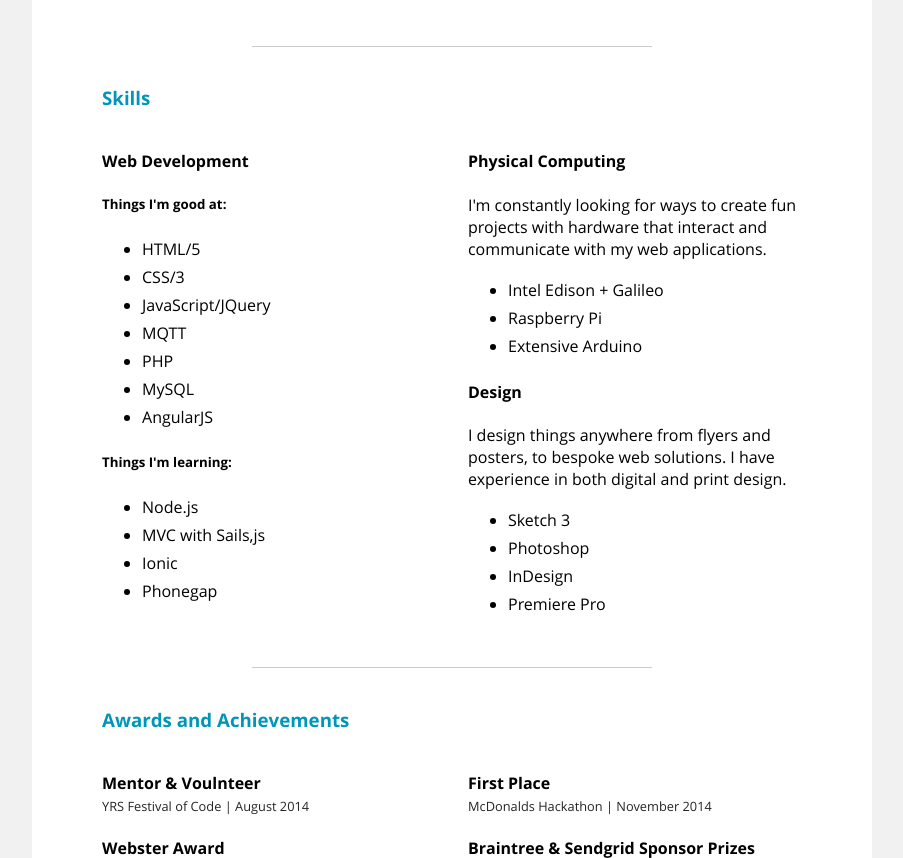
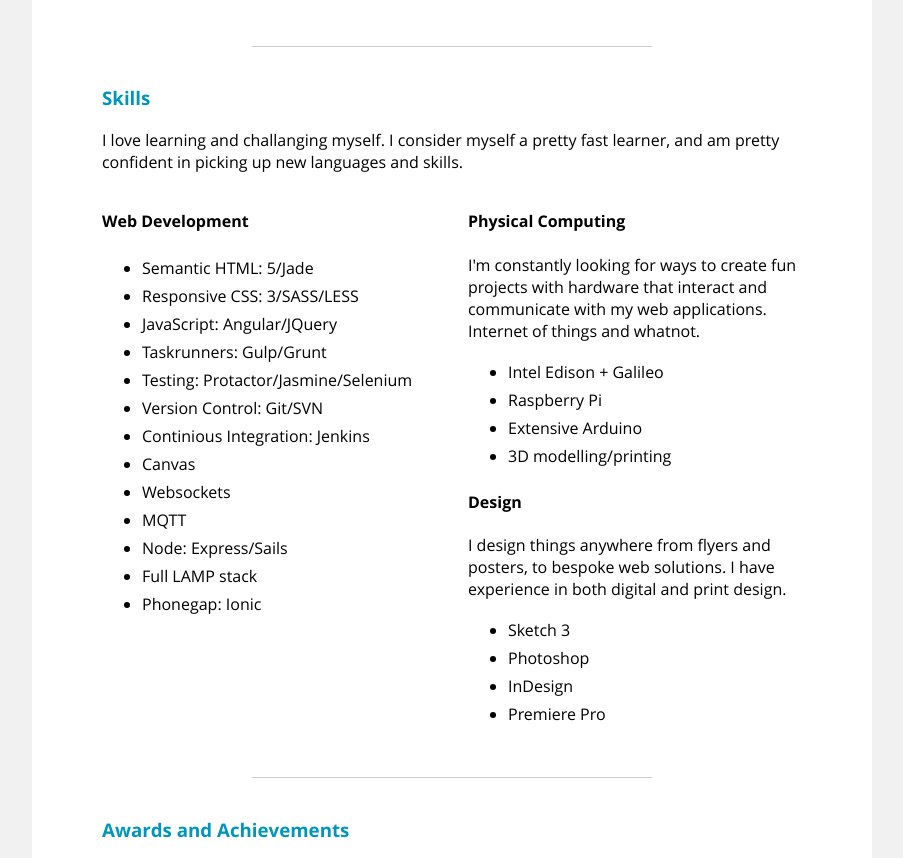
Before and after one commit to siddv/siddv-net, a PHP site: page /cv in a window 1280 px wide. Shown: the part 287-1145 px from the top of the page, without its empty margins (188-1091 px from the left). Run offline with PHP 8.4, Linux system fonts and the light colour scheme.

Commit message:
Modifies 'skills' section

```diff
--- a/curriculum-vitae.php
+++ b/curriculum-vitae.php
@@ -52,36 +52,29 @@
 			<section id="cv-skills" class="artile full small-med">
 				<article class="inner_artile">
 					<h3>Skills</h3>
-
+					<p>
+						I love learning and challanging myself. I consider myself a pretty fast learner, and am pretty confident in picking up new languages and skills.
+					</p>
 					<div id="webskills" class="half firstof">
 
 					<h4>Web Development</h4>
 					<div>
 
-							<h5>Things I'm good at:</h5>
-								<ul>
-									<li>HTML/5</li>
-									<li>CSS/3</li>
-									<li>JavaScript/JQuery</li>
-									<li>MQTT</li>
-									<li>PHP</li>
-									<li>MySQL</li>
-									<li>AngularJS</li>
-
-								</ul>
-
-
-					</div>
-					<div>
-
-							<h5>Things I'm learning:</h5>
-								<ul>
-									<li>Node.js</li>
-									<li>MVC with Sails,js</li>
-									<li>Ionic</li>
-									<li>Phonegap</li>
-								</ul>
-
+							<ul>
+								<li>Semantic HTML: 5/Jade</li>
+								<li>Responsive CSS: 3/SASS/LESS</li>
+								<li>JavaScript: Angular/JQuery</li>
+								<li>Taskrunners: Gulp/Grunt</li>
+								<li>Testing: Protactor/Jasmine/Selenium</li>
+								<li>Version Control: Git/SVN</li>
+								<li>Continious Integration: Jenkins</li>
+								<li>Canvas</li>
+								<li>Websockets</li>
+								<li>MQTT</li>
+								<li>Node: Express/Sails</li>
+								<li>Full LAMP stack</li>
+								<li>Phonegap: Ionic</li>
+							</ul>
 
 					</div>
 					<!--<div class="third lastof">
@@ -99,11 +92,12 @@
 
 					<div class="half lastof">
 						<h4>Physical Computing</h4>
-						<p>I'm constantly looking for ways to create fun projects with hardware that interact and communicate with my web applications.</p>
+						<p>I'm constantly looking for ways to create fun projects with hardware that interact and communicate with my web applications. Internet of things and whatnot.</p>
 						<ul>
 							<li>Intel Edison + Galileo</li>
 							<li>Raspberry Pi</li>
 							<li>Extensive Arduino</li>
+							<li>3D modelling/printing</li>
 						</ul>
 
 						<h4>Design</h4>
```
